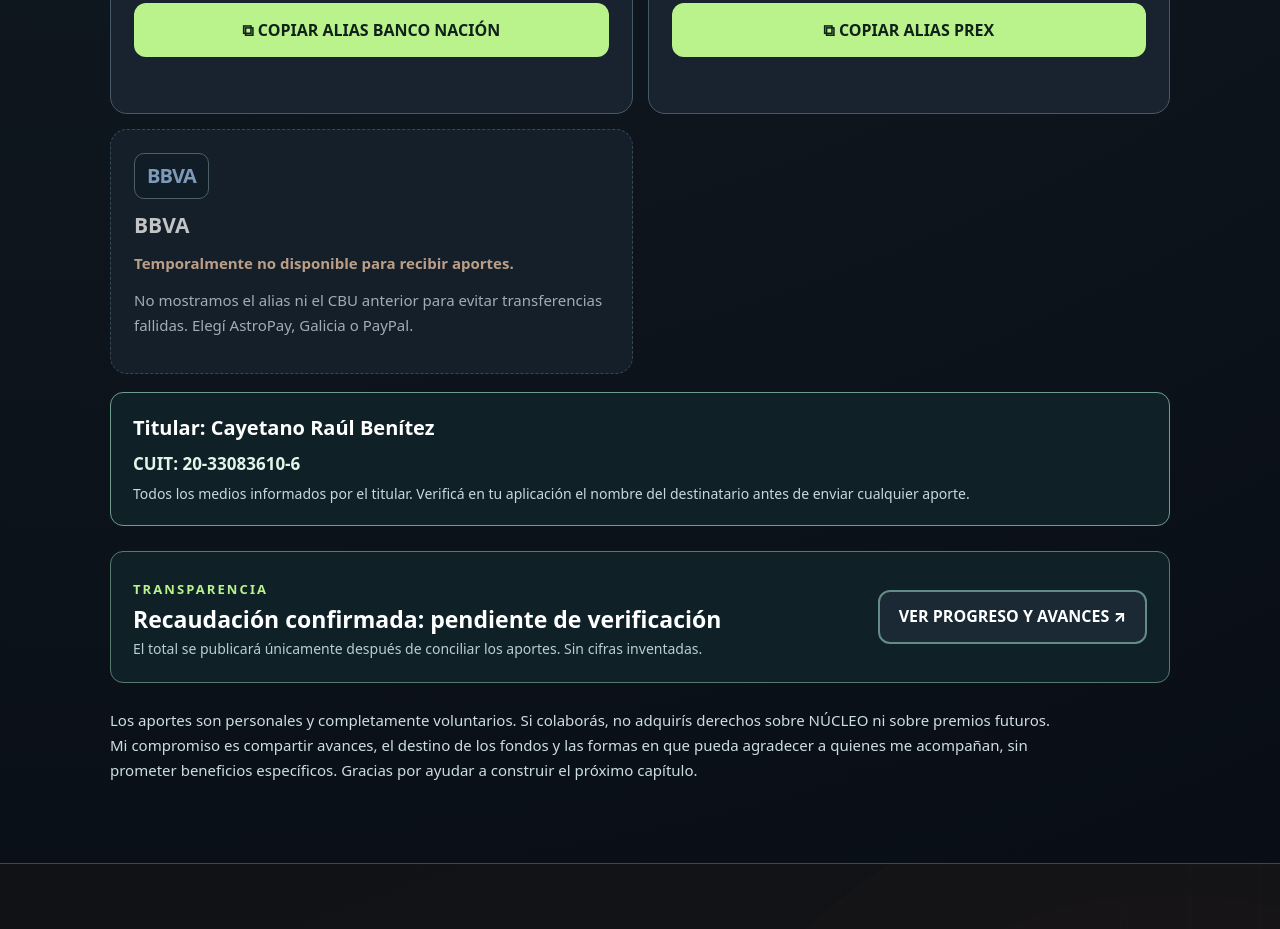
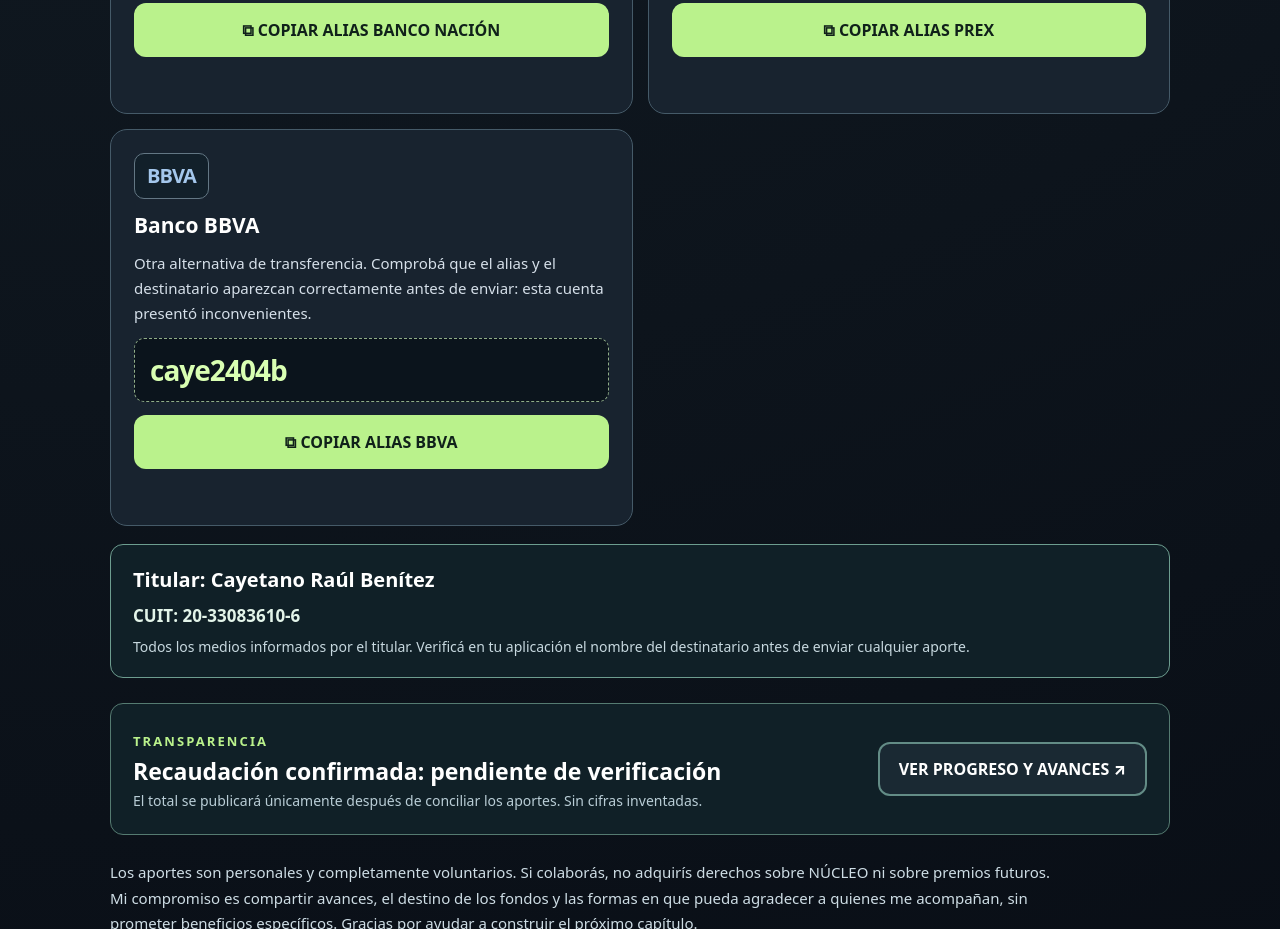
Before and after one commit to caye2404/cayelab-web, a plain HTML site: page index.html in a window 1280 px wide. Shown: the part 2020-2949 px from the top of the page. Drawn offline with Linux system fonts and the light colour scheme; no server answers.

Commit message:
Habilitar botón de alias BBVA con advertencia de verificación

```diff
--- a/index.html
+++ b/index.html
@@ -399,11 +399,13 @@ body{font-size:17px;line-height:1.65}
     <button type="button" class="tv-btn tv-copy-alias" data-alias="cayben">⧉ COPIAR ALIAS PREX</button>
     <p class="tv-copy-note" role="status" aria-live="polite"></p>
    </article>
-   <article class="tv-payment-card tv-disabled">
+   <article class="tv-payment-card">
     <div class="tv-mark tv-bbva" aria-label="Banco BBVA">BBVA</div>
-    <h3>BBVA</h3>
-    <p class="tv-status">Temporalmente no disponible para recibir aportes.</p>
-    <p>No mostramos el alias ni el CBU anterior para evitar transferencias fallidas. Elegí AstroPay, Galicia o PayPal.</p>
+    <h3>Banco BBVA</h3>
+    <p>Otra alternativa de transferencia. Comprobá que el alias y el destinatario aparezcan correctamente antes de enviar: esta cuenta presentó inconvenientes.</p>
+    <span class="tv-alias">caye2404b</span>
+    <button type="button" class="tv-btn tv-copy-alias" data-alias="caye2404b">⧉ COPIAR ALIAS BBVA</button>
+    <p class="tv-copy-note" role="status" aria-live="polite"></p>
    </article>
   </div>
   <div class="tv-owner" aria-label="Titular de las cuentas"><strong>Titular: Cayetano Raúl Benítez</strong><span>CUIT: 20-33083610-6</span><small>Todos los medios informados por el titular. Verificá en tu aplicación el nombre del destinatario antes de enviar cualquier aporte.</small></div>
```
